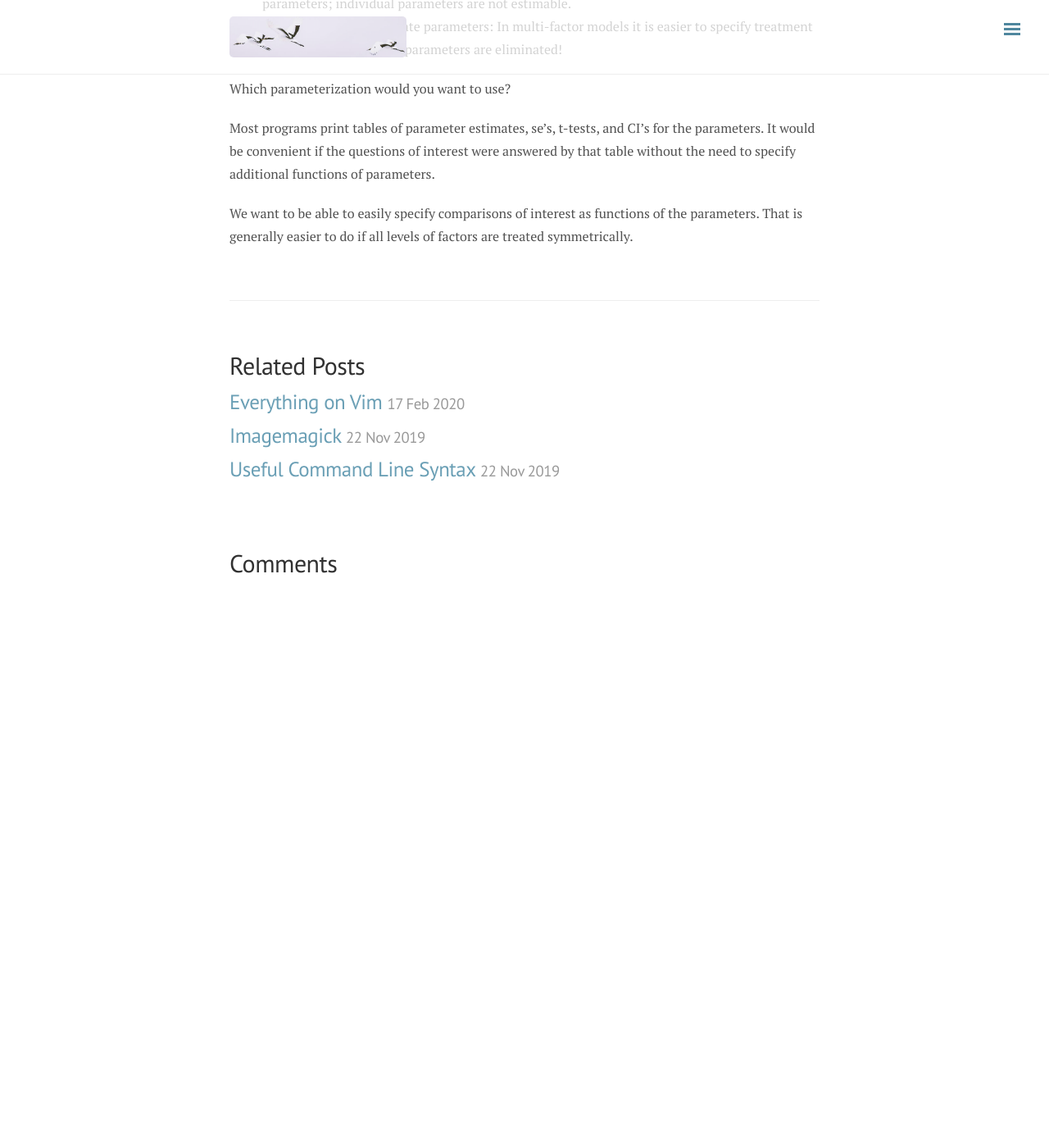
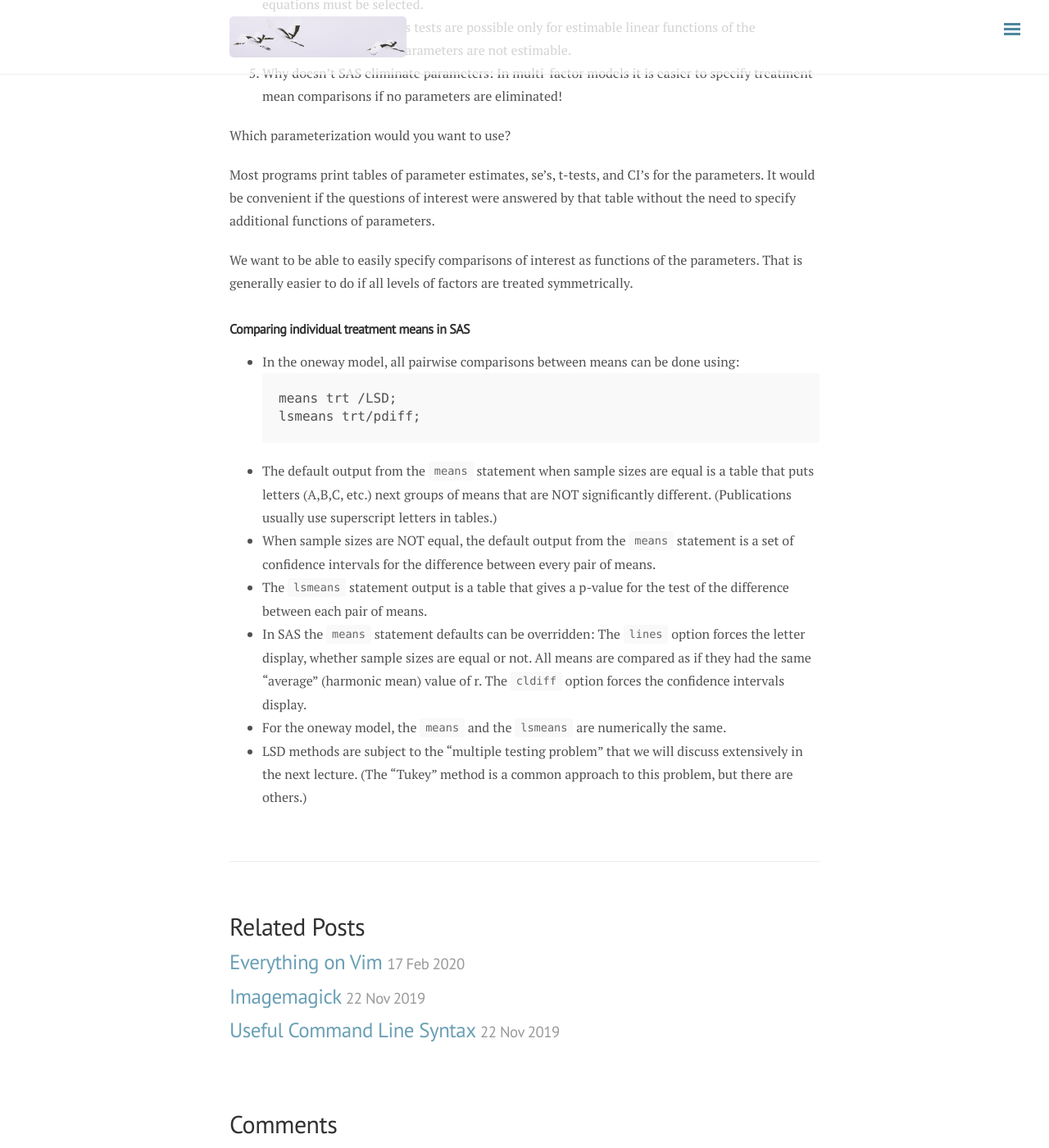
Before and after one commit to ylyy93/my_blog, a Jekyll site: the page built from _posts/phil/2020-03-18-experimental-design.md, in a window 1280 px wide and 1400 px high, scrolled down 13461 px. Shown: the whole window at 82% size. Built offline with Jekyll 4.4.1, drawn with Linux system fonts in a browser that asks for light colours; nearby versions of some CDN libraries; formulas are drawn with MathJax 3; comment, search, counter and statistics services are not loaded; before the commit the page ends 14177 px from its top, so only the background shows below that; some of the changed text lies outside the part shown.

Commit message:
rebuilding site Wed Mar 18 23:23:14 PDT 2020

````diff
--- a/_posts/phil/2020-03-18-experimental-design.md
+++ b/_posts/phil/2020-03-18-experimental-design.md
@@ -549,9 +549,10 @@ estimate 'mean again' intercept 3 trt 1 1 1/divisor=3; run;
 * `means`: simple treatment means, not adjusted anyway
 * `LSMEANS`: estimated treatment means, based on the model. (**In the oneway model they are the same as the simple means**)
 $$\hat{\mu} + \hat{\tau}_1, \hat{\mu} + \hat{\tau}_2, \hat{\mu} + \hat{\tau}_3$$
-* `estimate`: estimate of other estimable function
-* `contrast`: comparisons (contrasts) may be estimated
+* `estimate`: estimate of other estimable function and t-test
+* `contrast`: comparisons (contrasts) of treatment means (estimable function of the form $c^{\top}\beta$, $c^{\top} = (0,c_1,\ldots,c_t)$, where $\sum_{i=1}^{t}c_i = 0$)
 * `class`: factor variables
+* `clparam`: confidence limites
 * `xpx`:
 $$
 \left(\begin{array}{cc}
@@ -592,3 +593,18 @@ Which parameterization would you want to use?
 Most programs print tables of parameter estimates, se’s, t-tests, and CI’s for the parameters. It would be convenient if the questions of interest were answered by that table without the need to specify additional functions of parameters.
 
 We want to be able to easily specify comparisons of interest as functions of the parameters. That is generally easier to do if all levels of factors are treated symmetrically.
+
+#### Comparing individual treatment means in SAS
+
+* In the oneway model, all pairwise comparisons between means can be done using:
+```
+means trt /LSD;
+lsmeans trt/pdiff;
+```
+* The default output from the `means` statement when sample sizes are equal is a table that puts letters (A,B,C, etc.) next groups of means that are NOT significantly different. (Publications usually use superscript letters in tables.)
+* When sample sizes are NOT equal, the default output from the `means` statement is a set of confidence intervals for the difference between every pair of means.
+* The `lsmeans` statement output is a table that gives a p-value for the test of the difference between each pair of means.
+* In SAS the `means` statement defaults can be overridden: The `lines` option forces the letter display, whether sample sizes are equal or not. All means are compared as if they had the same "average" (harmonic mean) value of r. The `cldiff` option forces the confidence intervals display.
+* For the oneway model, the `means` and the `lsmeans` are numerically the same.
+* LSD methods are subject to the "multiple testing problem" that we will discuss
+extensively in the next lecture. (The "Tukey" method is a common approach to this problem, but there are others.)
````
